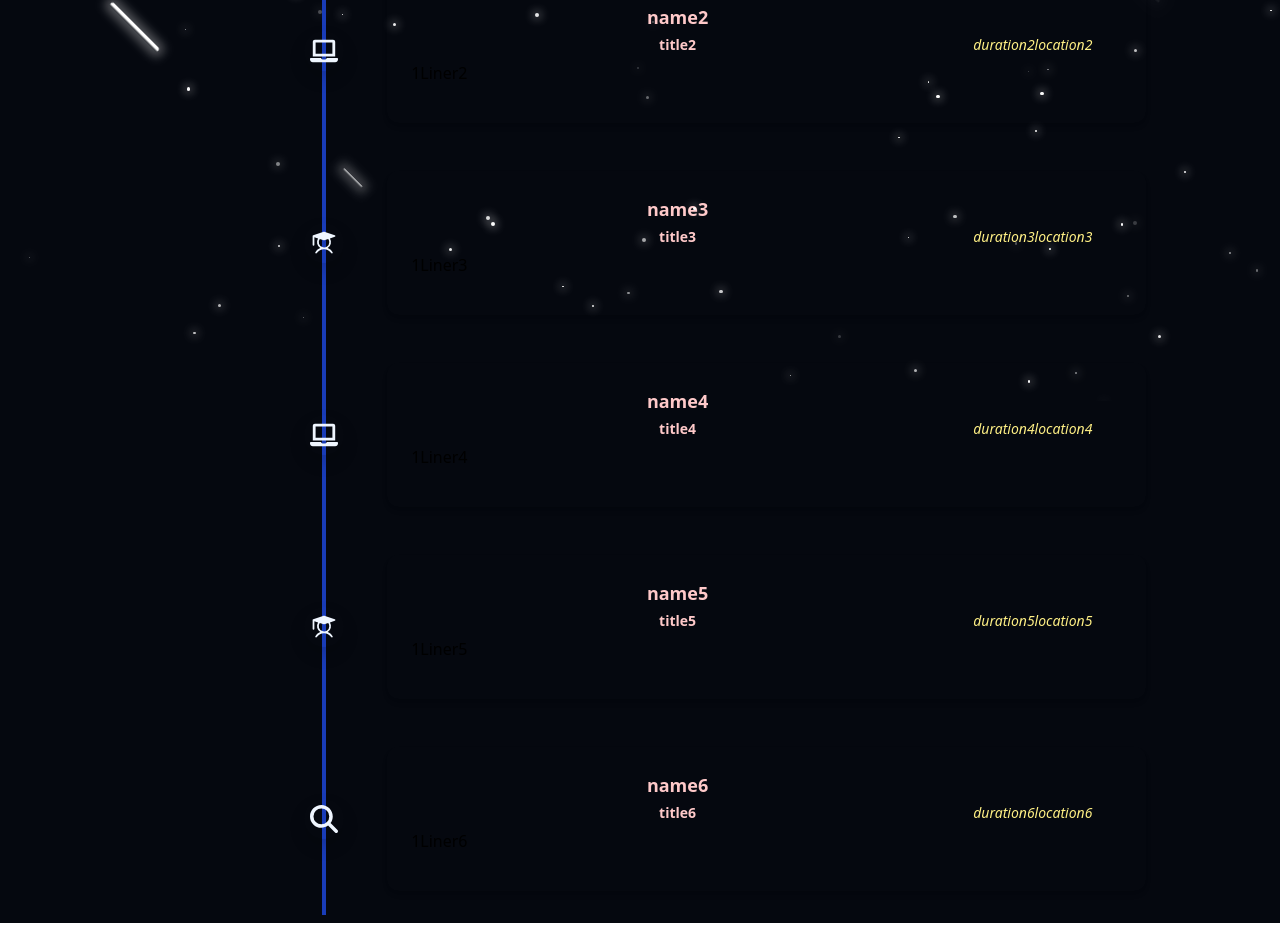
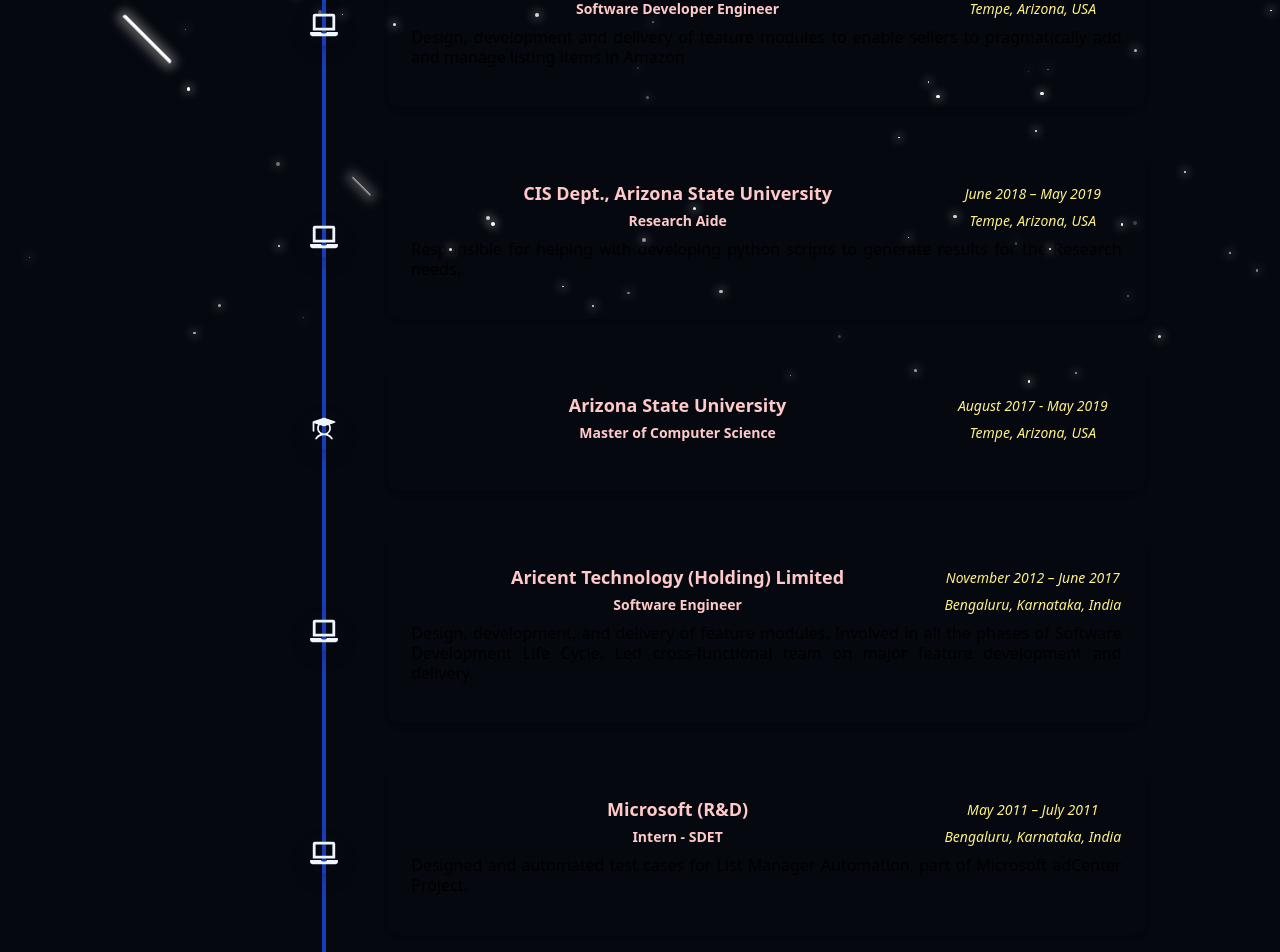
Before and after one commit to denimdatta/denimdatta.github.io, a React (Vite) app: page / in a window 1280 px wide. Shown: the part 399-1351 px from the top of the page. Before the commit the page ends 1322 px from the top, so only its background shows below. Built offline with nearby package versions, Linux system fonts and the light colour scheme.

Commit message:
Update Career Timeline with Actual Data

```diff
--- a/src/components/Timeline.tsx
+++ b/src/components/Timeline.tsx
@@ -36,37 +36,42 @@
     }
 }
 
-const timelineElementsTest = [
-    new TimelineElement("Work", "name1", "duration1",
-        "location1", "title1",
-        "1Liner1"),
-    new TimelineElement("Work", "name2", "duration2",
-        "location2", "title2",
-        "1Liner2"),
-    new TimelineElement("Study", "name3", "duration3",
-        "location3", "title3",
-        "1Liner3"),
-    new TimelineElement("Work", "name4", "duration4",
-        "location4", "title4",
-        "1Liner4"),
-    new TimelineElement("Study", "name5", "duration5",
-        "location5", "title5",
-        "1Liner5"),
-    new TimelineElement("Test", "name6", "duration6",
-        "location6", "title6",
-        "1Liner6"),
+const timelineElements = [
+    new TimelineElement("Work", "Amazon Development Centre Canada ULC", "January 2023 – June 2025",
+        "Vancouver, BC, Canada", "Software Developer Engineer",
+        "Design, development and delivery of feature modules to enable sellers to " +
+        "pragmatically add and manage listing items in Amazon"),
+    new TimelineElement("Work", "Amazon.Com Services LLC", "July 2019 - January 2023",
+        "Tempe, Arizona, USA", "Software Developer Engineer",
+        "Design, development and delivery of feature modules to enable sellers to " +
+        "pragmatically add and manage listing items in Amazon"),
+    new TimelineElement("Work", "CIS Dept., Arizona State University", "June 2018 – May 2019",
+        "Tempe, Arizona, USA", "Research Aide",
+        "Responsible for helping with developing python scripts to generate results for the Research needs."),
+    new TimelineElement("Study", "Arizona State University", "August 2017 - May 2019",
+        "Tempe, Arizona, USA", "Master of Computer Science ",
+        ""),
+    new TimelineElement("Work", "Aricent Technology (Holding) Limited", "November 2012 – June 2017",
+        "Bengaluru, Karnataka, India", "Software Engineer",
+        "Design, development, and delivery of feature modules. Involved in all the phases of Software Development Life " +
+        "Cycle. Led cross-functional team on major feature development and delivery."),
+    new TimelineElement("Work", "Microsoft (R&D)", "May 2011 – July 2011",
+        "Bengaluru, Karnataka, India", "Intern - SDET",
+        "Designed and automated test cases for List Manager Automation, part of Microsoft adCenter Project."),
+    new TimelineElement("Study", "KIIT University", "August 2009 - May 2012",
+        "Bhubaneswar, Odisha, India", "Bachelor of Technology, Computer Science and Engineering ",
+        ""),
 ];
 
 function Timeline() {
 
     return (
         <div>
-            <h1>Test Block</h1>
             <h3>My Career</h3>
             <div
                 className="flex flex-col md:grid grid-cols-10 mx-auto p-2 text-blue-50 z-1"
             >
-                {timelineElementsTest.map((te, index) => (
+                {timelineElements.map((te, index) => (
                     <div key={index} className="flex md:contents">
                         <div className="col-start-3 col-end-4 md:mx-auto relative">
                             <div className="h-full w-10 flex items-center justify-center">
```
